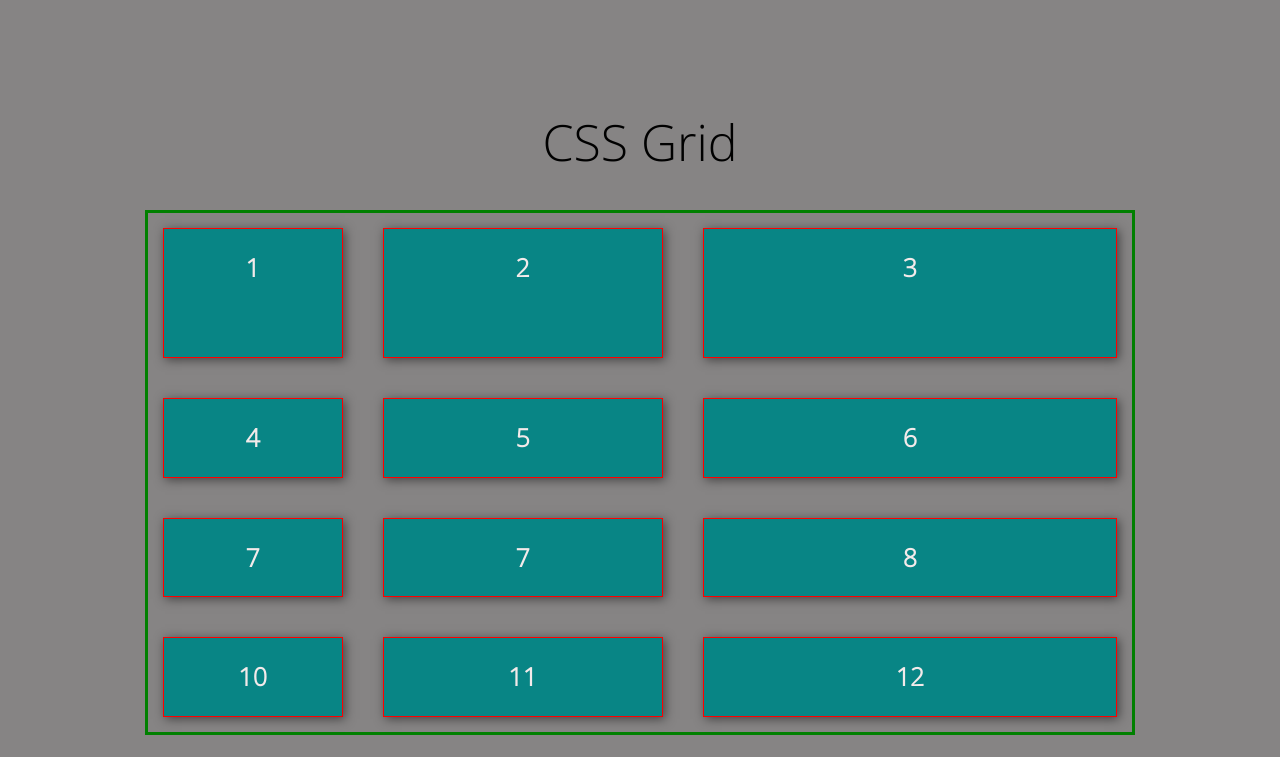
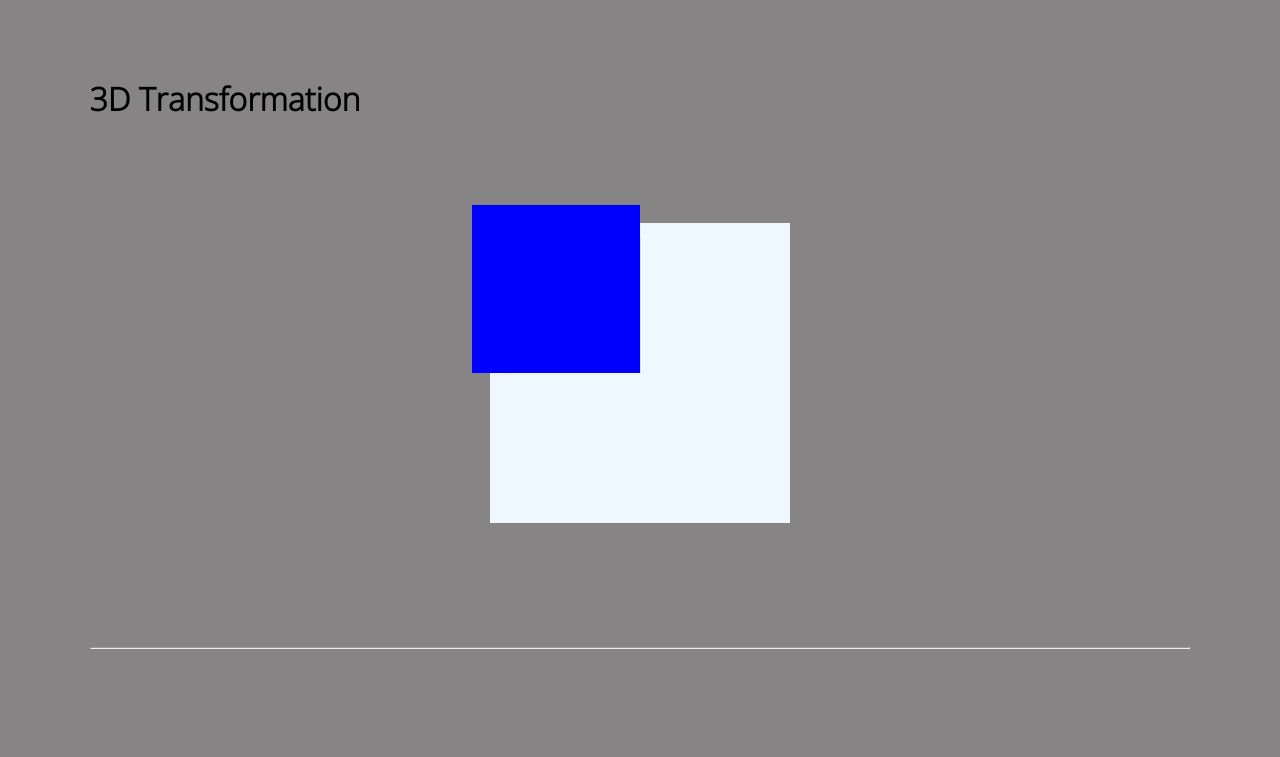
Before and after one commit to OscarRondon/Learning-CSS, a React (Vite) app: page / in a window 1280 px wide. Shown: the top 757 px of the page. Built offline with nearby package versions, Linux system fonts and the light colour scheme.

Commit message:
3D Transition

```diff
--- /dev/null
+++ b/src/Components/3DTransformation.jsx
@@ -0,0 +1,30 @@
+import styles from './3DTransformation.module.css'
+
+export const Transformation3D = () => {
+  return (
+    <>
+      <br />
+      <centre>
+        <h1>3D Transformation</h1>
+        <div id='envelope' className={styles.envelope}>
+          <div className={styles.cube}>
+            {/* front */}
+            <div />
+            {/* back */}
+            <div />
+            {/* left */}
+            <div />
+            {/* right */}
+            <div />
+            {/* top */}
+            <div />
+            {/* bottom */}
+            <div />
+          </div>
+        </div>
+      </centre>
+      <br />
+      <hr />
+    </>
+  )
+}
--- /dev/null
+++ b/src/Components/3DTransformation.module.css
@@ -0,0 +1,94 @@
+.envelope {
+    background-color: aliceblue;
+    width: 300px;
+    height: 300px;
+    perspective: 700px;
+    margin: 100px auto;
+}
+
+.cube {
+    position: relative;
+    width: 150px;
+    height: 150px;
+    transform-style: preserve-3d;
+    -webkit-transform: rotateY(deg) rotateX(-38deg);
+    -moz-transform: rotateY(deg) rotateX(-38deg);
+    -ms-transform: rotateY(deg) rotateX(-38deg);
+    -o-transform: rotateY(deg) rotateX(-38deg);
+    transform: rotateY(deg) rotateX(-38deg);
+    -webkit-transition: 600ms ease-in;
+    -moz-transition: 600ms ease-in;
+    -ms-transition: 600ms ease-in;
+    -o-transition: 600ms ease-in;
+    transition: 600ms ease-in;
+}
+
+.cube:hover {
+    -webkit-transform: rotateY(125deg) rotateX(155deg);
+    -moz-transform: rotateY(125deg) rotateX(155deg);
+    -ms-transform: rotateY(125deg) rotateX(155deg);
+    -o-transform: rotateY(125deg) rotateX(155deg);
+    transform: rotateY(125deg) rotateX(155deg);
+}
+
+.cube div {
+    position: absolute;
+    width: 150px;
+    height: 150px;
+    background-color: rgb(215, 173, 173);
+}
+
+.cube div:nth-child(1) {
+    -webkit-transform: translateZ(75px);
+    -moz-transform: translateZ(75px);
+    -ms-transform: translateZ(75px);
+    -o-transform: translateZ(75px);
+    transform: translateZ(75px);
+    background-color: blue;
+}
+
+.cube div:nth-child(2) {
+    -webkit-transform: rotateX(180deg) translateZ(75px);
+    -moz-transform: rotateX(180deg) translateZ(75px);
+    -ms-transform: rotateX(180deg) translateZ(75px);
+    -o-transform: rotateX(180deg) translateZ(75px);
+    transform: rotateX(180deg) translateZ(75px);
+    background-color: darkcyan;
+}
+
+.cube div:nth-child(3) {
+    -webkit-transform: rotateY(-90deg) translateZ(75px);
+    -moz-transform: rotateY(-90deg) translateZ(75px);
+    -ms-transform: rotateY(-90deg) translateZ(75px);
+    -o-transform: rotateY(-90deg) translateZ(75px);
+    transform: rotateY(-90deg) translateZ(75px);
+    background-color: darkred;
+}
+
+.cube div:nth-child(4) {
+    -webkit-transform: rotateY(90deg) translateZ(75px);
+    -moz-transform: rotateY(90deg) translateZ(75px);
+    -ms-transform: rotateY(90deg) translateZ(75px);
+    -o-transform: rotateY(90deg) translateZ(75px);
+    transform: rotateY(90deg) translateZ(75px);
+    background-color: darkorange;
+}
+
+.cube div:nth-child(5) {
+    -webkit-transform: rotateX(90deg) translateZ(75px);
+    -moz-transform: rotateX(90deg) translateZ(75px);
+    -ms-transform: rotateX(90deg) translateZ(75px);
+    -o-transform: rotateX(90deg) translateZ(75px);
+    transform: rotateX(90deg) translateZ(75px);
+    background-color: darkseagreen;
+}
+
+
+.cube div:nth-child(6) {
+    -webkit-transform: rotateX(-90deg) translateZ(75px);
+    -moz-transform: rotateX(-90deg) translateZ(75px);
+    -ms-transform: rotateX(-90deg) translateZ(75px);
+    -o-transform: rotateX(-90deg) translateZ(75px);
+    transform: rotateX(-90deg) translateZ(75px);
+    background-color: darkorchid;
+}
--- a/src/main.jsx
+++ b/src/main.jsx
@@ -1,6 +1,8 @@
 import React from 'react'
 import ReactDOM from 'react-dom/client'
 import './index.css'
+import { Transformation3D } from './Components/3DTransformation'
+/*
 import { ColorProperty } from './Components/ColorProperty'
 import { LableSelectors } from './Components/LableSelectors'
 import { ClassSelectors } from './Components/ClassSelectors'
@@ -9,7 +11,7 @@ import { Transform } from './Components/Transform'
 import { Flexbox } from './Components/Flexbox'
 import { FlexBoxPractice } from './Views/FlexBoxPractice'
 import { CSSGrid } from './Components/CSSGrid'
-
+*/
 const root = ReactDOM.createRoot(document.getElementById('root'))
 root.render(
   <React.StrictMode>
@@ -29,8 +31,10 @@ root.render(
       <Flexbox/>
 
       <FlexBoxPractice />
+
+      <CSSGrid />
       */
+      <Transformation3D />
     }
-    <CSSGrid />
   </React.StrictMode>
 )
```
Lines whose indentation alone changed are shown as unchanged.
